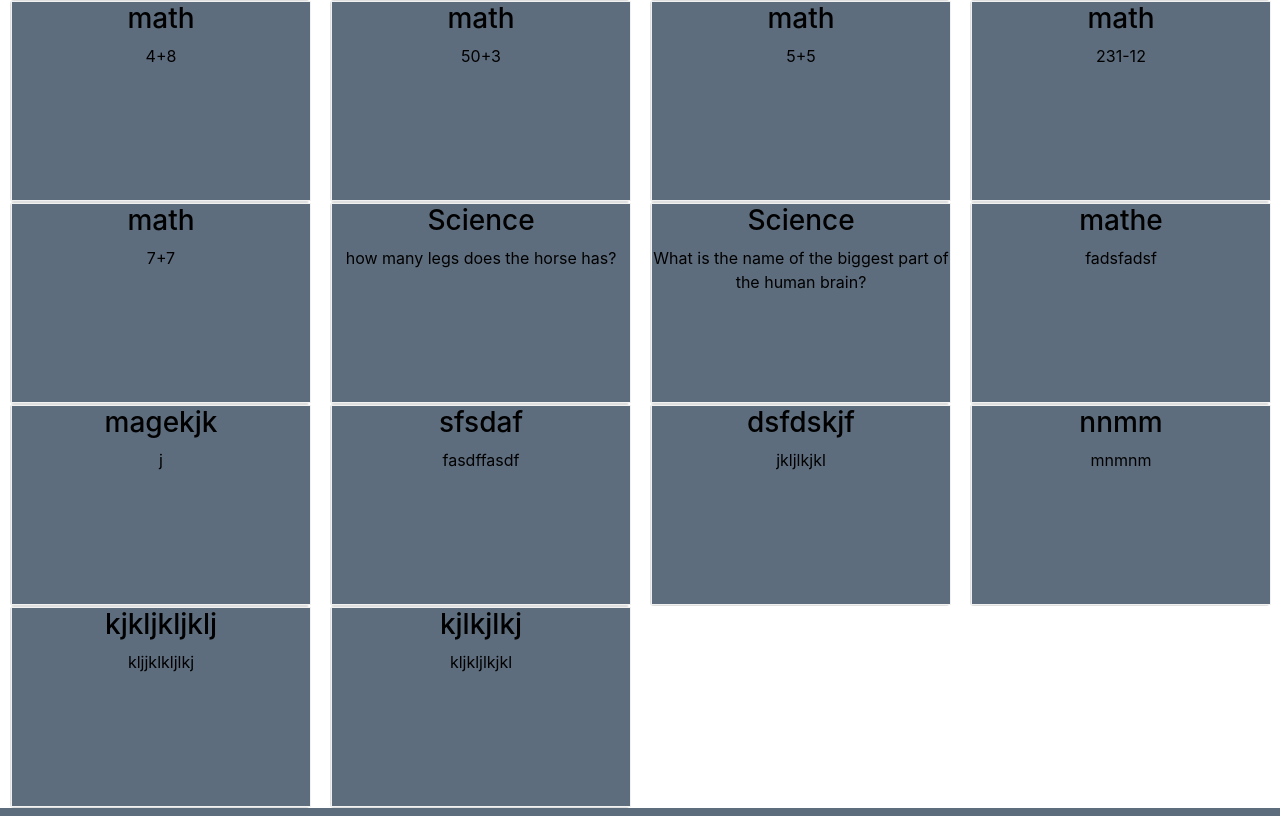
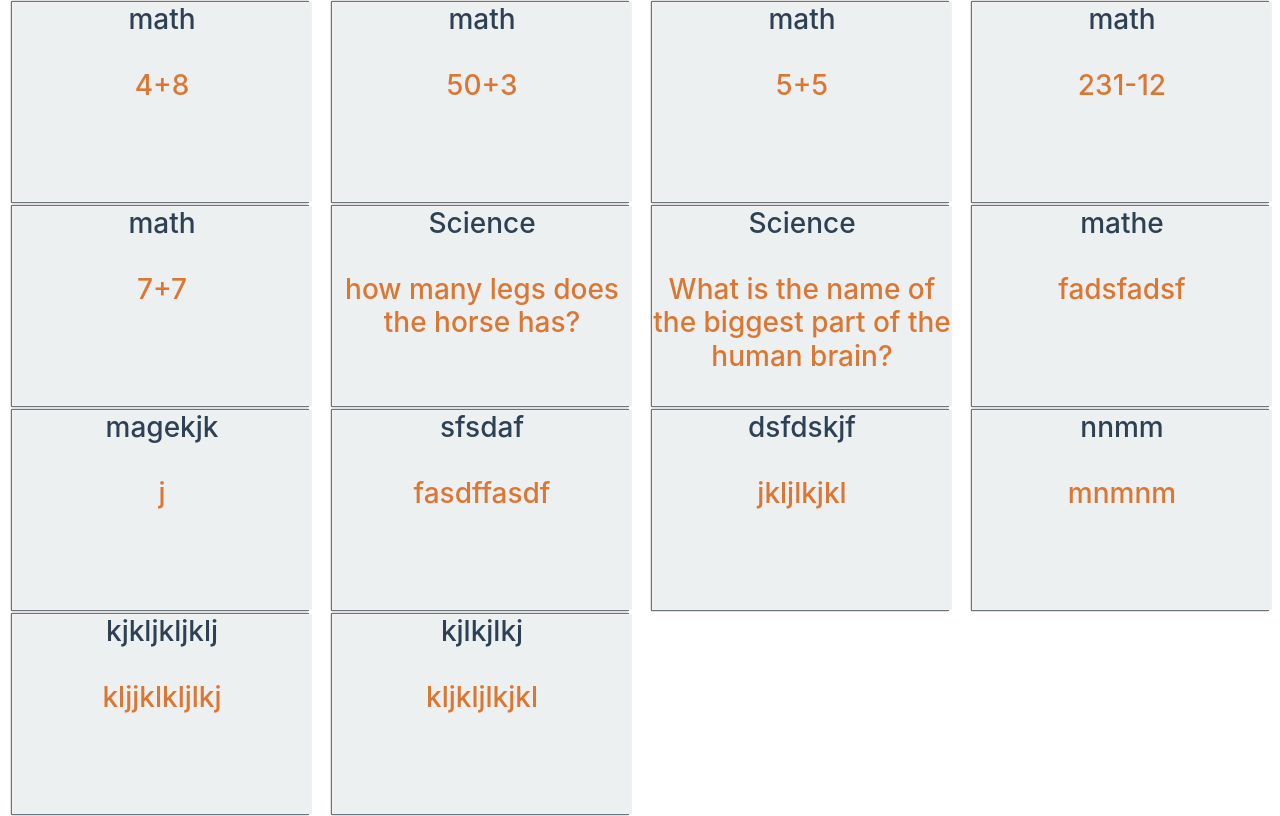
Before and after one commit to dala85/flash_cards, a Django app: page / in a window 1280 px wide. Shown: the part 56-872 px from the top of the page. Run offline with Django 3.2, Linux system fonts and the light colour scheme; data comes from the database, SQL or seed files in the repository; some libraries are stand-ins or nearby versions.

Commit message:
added border to the memorise cards also changed the font,background color

```diff
--- a/mysite/cards/templates/cards/flash_cards.html
+++ b/mysite/cards/templates/cards/flash_cards.html
@@ -38,13 +38,13 @@
 
 /* Style the front side (fallback if image is missing) */
 .flip-card-front {
-  background-color: #5D6D7E    ;
-  color: black;
+  background-color: #ECF0F1    ;
+  color: #2E4053  ;
 }
 
 /* Style the back side */
 .flip-card-back {
-  background-color: #52BE80  ;
+  background-color: #5D6D7E    ;
   color: white;
   transform: rotateY(180deg);
 }
@@ -64,6 +64,10 @@
 .row {margin: 0 -5px;}
 
 
+.font {
+  color: #DC7633;
+}
+
 
 
 /* Responsive columns - one column layout (vertical) on small screens */
@@ -82,18 +86,21 @@
 
 <div class="column">
   <div class="card">
+    <span class="border border-secondary">
                 <div class="flip-card">
                   <div class="flip-card-inner">
                     <div class="flip-card-front">
                       <h3>{{o.title}}</h3>
-                      <p>{{o.question}}</p>
+                      <br>
+                      <h3 class='font'>{{o.question}}</h3>
                     </div>
                     <div class="flip-card-back">
-                      <h4>{{o.answer}}</h4>
+                      <h3>{{o.answer}}</h3>
                     </div>
                   </div>
                 </div>
     </div>
+    </span>
   </div>
 </div>
 
```
